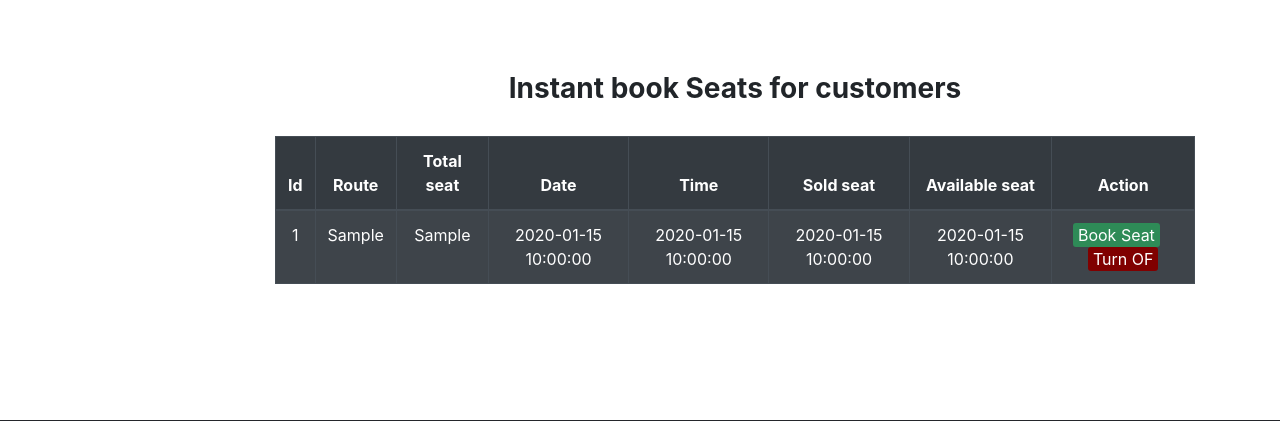
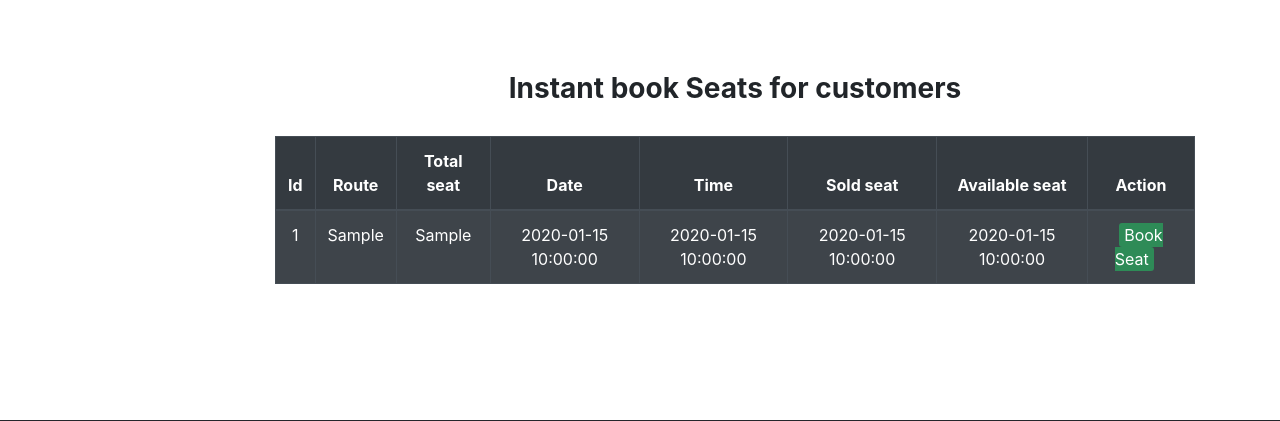
Before and after one commit to turjo997/Path-Way-Services, a PHP site: page /booking.php in a window 1280 px wide. Shown: the top 421 px of the page. Run offline with PHP 8.4, Linux system fonts and the light colour scheme; tables that the repository leaves empty or names only in its code hold one stand-in row (values such as "Sample post").

Commit message:
Update booking.php

```diff
--- a/admin/booking.php
+++ b/admin/booking.php
@@ -15,6 +15,7 @@ include('server1.php');
 
 <link rel="stylesheet" type="text/css" href="editstyle.css">
 	<title>admin</title>
+    <link rel = "shortcut icon" type="image" href="images/logo1.png"/>
 
 
 
@@ -98,7 +99,7 @@ $results1 = mysqli_query($db, "SELECT * FROM bus_sch");
 
 			<td>
             <a href="seatview.php?seat_view=<?php echo $row['id']; ?>" class="edit_btn">Book Seat</a> &nbsp;&nbsp;
-				<a href="server1.php?del=<?php echo $row['id']; ?>" class="del_btn">Turn OF</a>
+
 			</td>
 		</tr>
 	<?php } ?>
```
